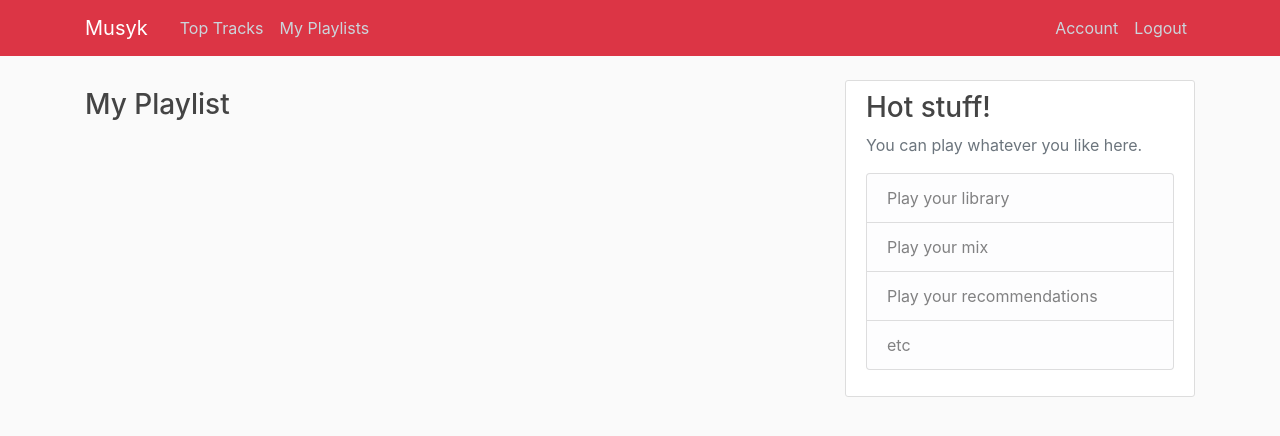
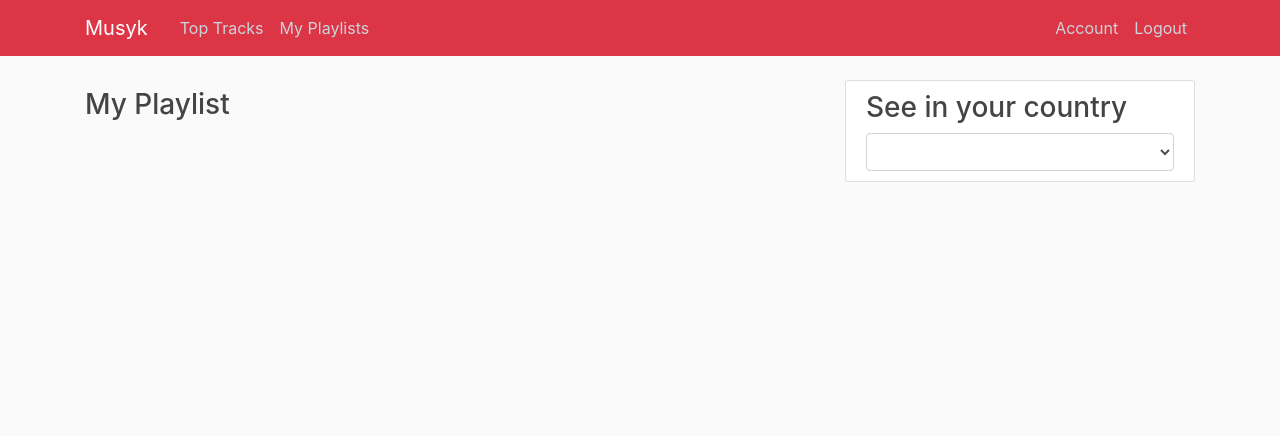
Before and after one commit to kalyanteja/musyk, a Flask app: page /playlists in a window 1280 px wide. Shown: the top 436 px of the page. Run offline with Flask 2, Linux system fonts and the light colour scheme; a user stored in the database is signed in; some libraries are stand-ins or nearby versions.

Commit message:
added country selection feature (subscription)

```diff
--- /dev/null
+++ b/musyk/countries.py
@@ -0,0 +1,12 @@
+import requests
+
+ALL_COUNTRIES_APP_URL = 'https://restcountries.eu/rest/v2/all'
+
+
+def all_countries():
+    try:
+        data = requests.get(ALL_COUNTRIES_APP_URL).json()
+    except Exception as exc:
+        print(exc)
+        data = None
+    return data
--- a/musyk/lastfm.py
+++ b/musyk/lastfm.py
@@ -1,10 +1,15 @@
 import requests
 
 LASTFM_API_KEY = '12d5ddb92cc3bfaefd9d016e488d0cd8'
-LASTFM_API_URL = f'http://ws.audioscrobbler.com/2.0/?method=chart.gettoptracks&api_key={LASTFM_API_KEY}&format=json'
-def top_tracks():
+LASTFM_TOPTRACKS_API_URL = f'http://ws.audioscrobbler.com/2.0/?method=chart.gettoptracks&api_key={LASTFM_API_KEY}&format=json'
+LASTFM_TOPTRACKS_BY_COUNTRY_API_URL = ('http://ws.audioscrobbler.com/2.0/?method=geo.gettoptracks&country={}&api_key={}&format=json')
+
+def top_tracks(country):
     try:
-        data = requests.get(LASTFM_API_URL).json()
+        if country:
+            data = requests.get(LASTFM_TOPTRACKS_BY_COUNTRY_API_URL.format(country, LASTFM_API_KEY)).json()
+        else:
+            data = requests.get(LASTFM_TOPTRACKS_API_URL).json()
     except Exception as exc:
         print(exc)
         data = None
--- a/musyk/routes.py
+++ b/musyk/routes.py
@@ -4,28 +4,51 @@ from musyk.forms import RegistrationForm, LoginForm
 from musyk.models import User, Track
 from flask_login import login_user, current_user, logout_user, login_required
 from musyk.lastfm import top_tracks
+from musyk.countries import all_countries
+
+allcountries = [{ 'name': 'Worldwide' }]
+for country in all_countries():
+    allcountries.append(country)
+
 
 @app.route("/")
 @app.route("/home")
 def home():
-    return render_template('home.html')
+    return render_template('home.html', countries=allcountries)
 
 
-@app.route("/toptracks")
+@app.route("/toptracks", methods=['GET', 'POST'])
 def toptracks():
-    data = []
+    toptracks = []
     error = None
-    resp = top_tracks()
+    country = None
+    if current_user and current_user.is_authenticated:
+        country = current_user.country
+        if country == "Worldwide":
+            country = None
+    resp = top_tracks(country)
     if resp:
-        data.append(resp)
-    if len(data) != 2:
+        toptracks.append(resp)
+    if len(toptracks) != 2:
         error = 'Bad Response from Last.FM API'
-    return render_template('toptracks.html', toptracks=data[0]['tracks']['track'], error=error, title='Top Tracks')
+    return render_template('toptracks.html',countries=allcountries, toptracks=toptracks[0]['tracks']['track'], error=error, title='Top Tracks')
 
 
 @app.route("/playlists")
 def playlists():
-    return render_template('playlists.html', title='My Playlists')
+    return render_template('playlists.html', countries=allcountries, title='My Playlists')
+
+
+@app.route('/country/<countryName>')
+def country(countryName):
+    # todo, can't use split like this
+    userName = countryName.split(',')[1]
+    country = countryName.split(',')[0]
+    user = User.query.filter_by(username=userName).first()
+    if user:
+        user.country = country
+        db.session.commit()
+    return redirect(url_for('home'))
 
 
 @app.route("/register", methods=['GET', 'POST'])
@@ -41,6 +64,10 @@ def register():
         flash('Your account has been created! You are now able to log in', 'success')
         return redirect(url_for('login'))
     return render_template('register.html', title='Register', form=form)
+
+
+# @app.route("/addtoplaylist", methods=['GET', 'POST'])
+# def addtoplaylist():
 
 
 @app.route("/login", methods=['GET', 'POST'])
--- a/musyk/templates/account.html
+++ b/musyk/templates/account.html
@@ -1,4 +1,5 @@
 {% extends "layout.html" %}
 {% block content %}
     <h1>{{ current_user.username }}</h1>
+    <h1>{{ current_user.country }}</h1>
 {% endblock content %}
--- a/musyk/templates/layout.html
+++ b/musyk/templates/layout.html
@@ -61,20 +61,35 @@
         </div>
         <div class="col-md-4">
           <div class="content-section">
-            <h3>Hot stuff!</h3>
-            <p class='text-muted'>You can play whatever you like here.
-              <ul class="list-group">
-                <li class="list-group-item list-group-item-light">Play your library</li>
-                <li class="list-group-item list-group-item-light">Play your mix</li>
-                <li class="list-group-item list-group-item-light">Play your recommendations</li>
-                <li class="list-group-item list-group-item-light">etc</li>
-              </ul>
-            </p>
+              {% if current_user.is_authenticated %}
+                <h3>See in your country</h3>
+                <select name="comp_select" id="country" class="selectpicker form-control">
+                  {% for country in countries %}
+                    <option value="{{ country.name }}">{{ country.name }}</option>
+                  {% endfor %}
+                </select>
+              {% else %}
+                <h3> <a href="{{ url_for('register') }}">Sign up</a> for country level data!</h3>
+              {% endif %}
           </div>
         </div>
       </div>
     </main>
 
+    <script>
+      let country_select = document.getElementById('country');
+      if (country_select){
+          country_select.onchange = function(){
+          country = country_select.value + ',{{ current_user.username }}';
+          fetch("/country/" + country)
+        }
+
+        const currCountry = '{{ current_user.country }}';
+        if (currCountry){
+          country_select.value = currCountry;
+        }
+      }
+    </script>
 
     <!-- Optional JavaScript -->
     <!-- jQuery first, then Popper.js, then Bootstrap JS -->
--- a/musyk/templates/playlists.html
+++ b/musyk/templates/playlists.html
@@ -4,7 +4,15 @@
     {% for track in playlists %}
         <article class="media content-section">
           <div class="media-body">
-            <h4>my songs goes here...</h4>
+            <div class="article-metadata float-left">
+              <div><a class="mr-2" href="{{ track.url }}">{{ track.name }}</a></div>
+              <div><small>by <a class="mr-2" href="{{ track.artist.url }}">{{ track.artist.name }}</small></a></div>
+              <div><small>Played <strong>{{ track.playcount }}</strong> times</small></div>
+              <div><small><strong>{{ track.listeners }}</strong> listeners worldwide</small></div>
+            </div>
+            <div class="float-right">
+              <img src="{{ track.image[1]['#text'] }}" class="svg" fill="white" height="100" vertical-align="middle" width="100">
+            </div>
           </div>
         </article>
     {% endfor %}
```
Also changed, not shown: musyk/models.py (+7 -4 lines), musyk/static/main.css (+34 -0 lines), musyk/templates/toptracks.html (+10 -3 lines), musyk/site.db.
